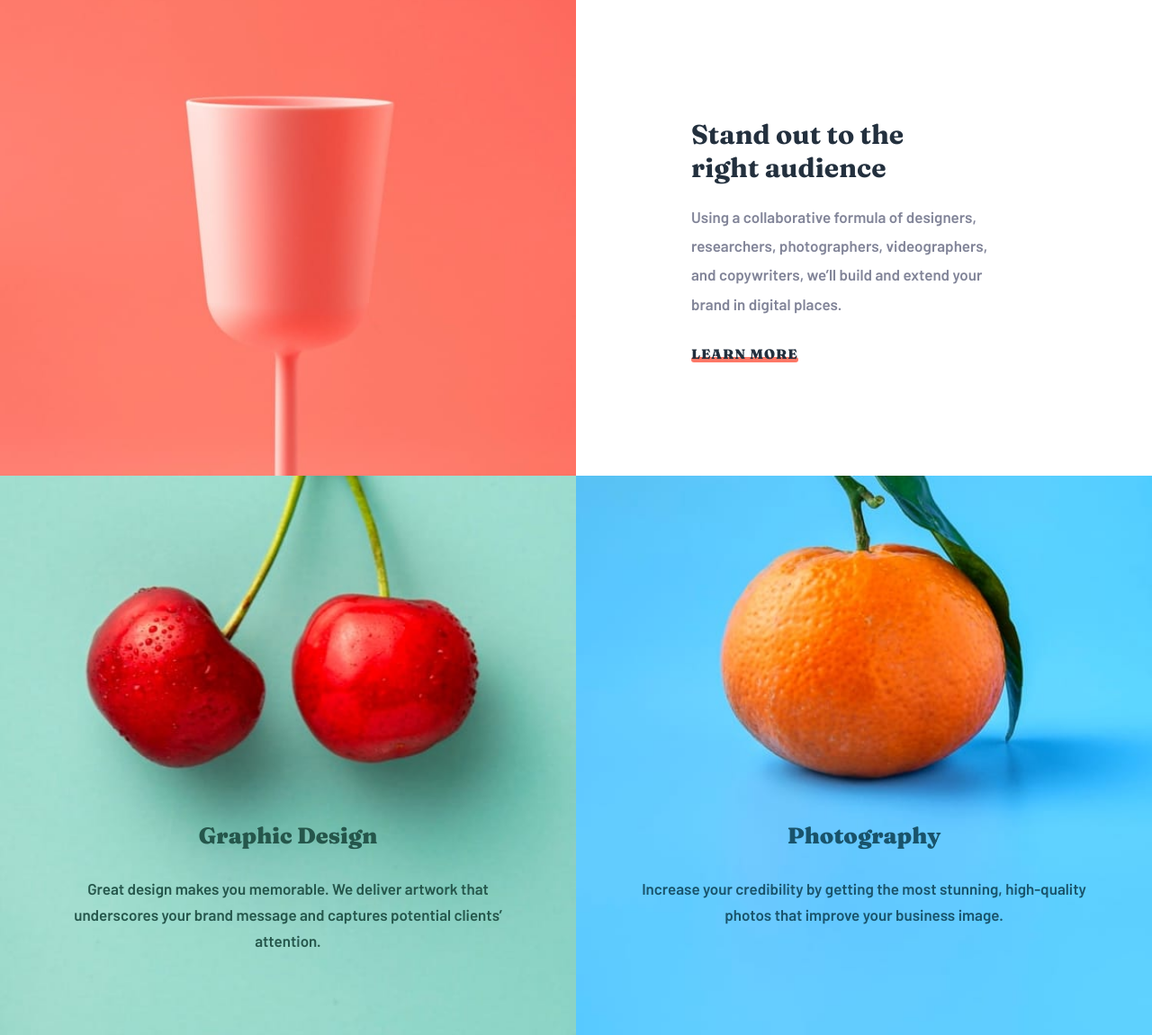
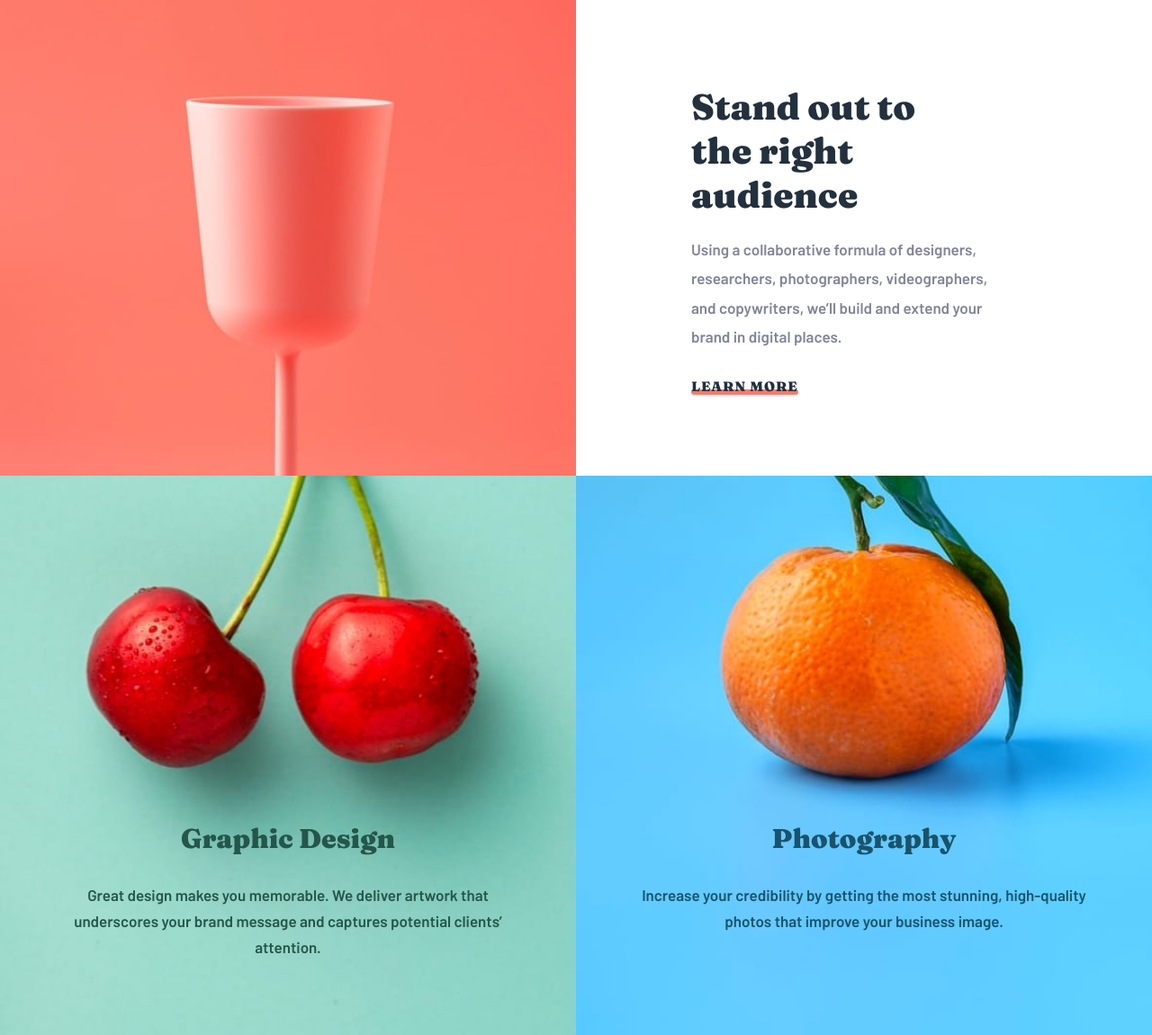
Before and after one commit to SProga/sunnyside, a plain HTML site: page index.html in a window 1280 px wide. Shown: the part 1100-2251 px from the top of the page at 90% size. Drawn offline with Linux system fonts and the light colour scheme.

Commit message:
first commit

```diff
--- a/style.css
+++ b/style.css
@@ -226,8 +226,9 @@ a.btn--contact {
 .content__title {
 	width: 80%;
 	margin-top: 4rem;
-	font-size: 3rem;
 	color: var(--dark-desaturated-blue);
+	font-weight: 900;
+	font-size: 4rem;
 }
 .content__info {
 	margin-top: 2rem;
@@ -303,7 +304,8 @@ a.btn--contact {
 }
 
 .about__title {
-	font-size: 2.5rem;
+	font-weight: 900;
+	font-size: 3rem;
 	text-transform: capitalize;
 	color: hsl(167, 40%, 24%);
 	font-weight: 900;
```
